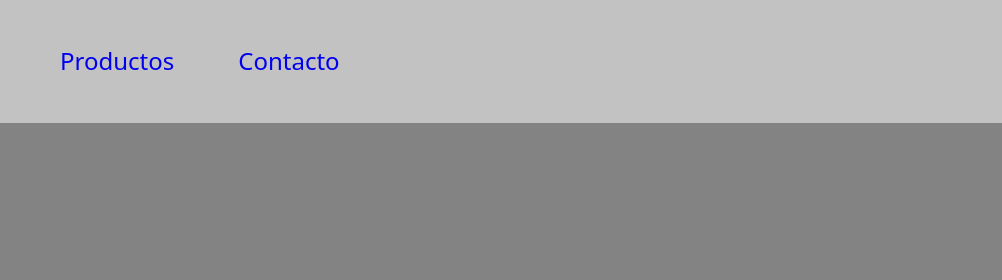
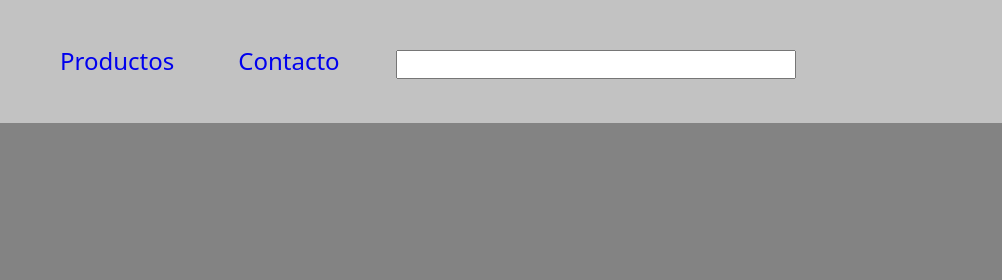
Before and after one commit to Francisco2109/Entrega-2-Coder, a plain HTML site: page index.html in a window 1280 px wide. Shown: the top 280 px of the page, 184-1186 px from the left. Drawn offline with Linux system fonts and the light colour scheme.

Commit message:
Barra de busqueda
Falta por terminar detalles y funcion en java

```diff
--- a/index.html
+++ b/index.html
@@ -5,6 +5,10 @@
     <meta name="viewport" content="width=device-width, initial-scale=1.0">
     <title>Tiendita</title>
     <link rel="stylesheet" href="style.css">
+    <div class="Buscador">
+        <label for="Busqueda"></label>
+        <input type="Busqueda" id="Busqueda">
+    </div>
 </head>
 <body>
     <header id="header">
@@ -12,7 +16,6 @@
     <main class="container">
         <div class="productos">
         </div>
-        <button></button>
     </main>
     <script src="/js/head.js"></script>
     <script src="/js/productos.js" ></script>
--- a/style.css
+++ b/style.css
@@ -185,3 +185,18 @@ header{
 .productos-carrito .item .item-content h5.cart-price{
     font-weight: 700;
 }
+.Buscador {
+    position: absolute;
+    right: 300px;
+    top: 50px;
+    display: grid;
+    grid-template-columns: repeat(auto-fill, minmax(400px, 1fr));
+    align-content: center;
+  }
+
+  input {
+    font-size: 20px;
+  }
+  .hide {
+    display: none;
+  }
```
